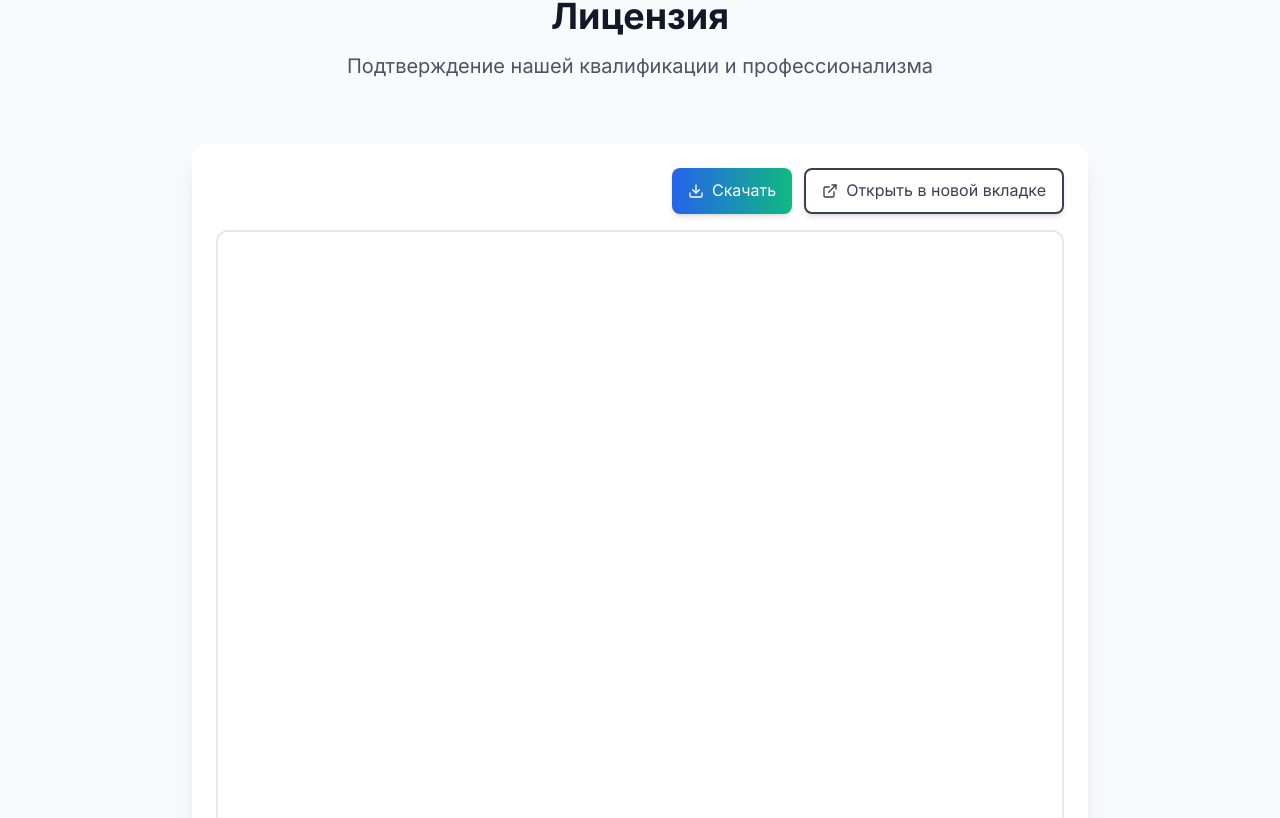
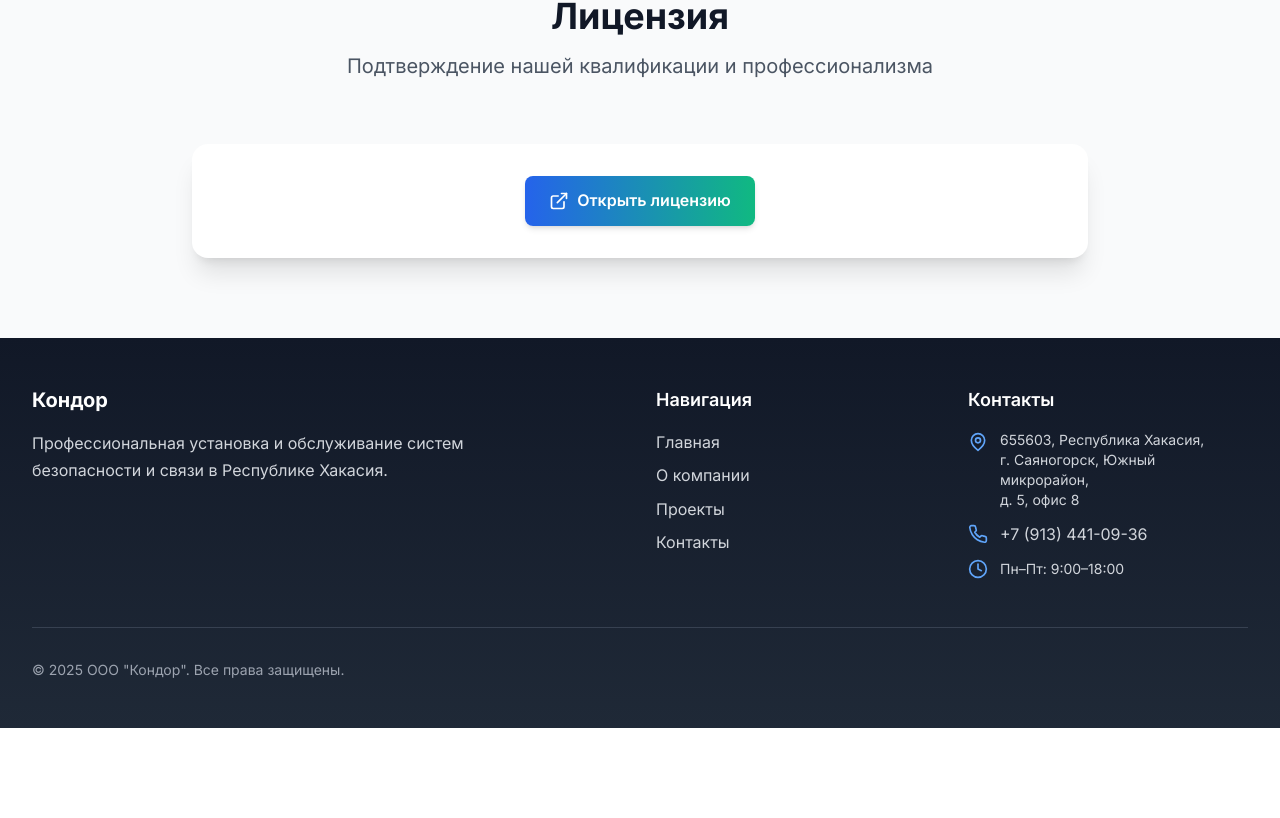
Before and after one commit to VS-server1/sayan, a React (Vite) app: page /about in a window 1280 px wide. Shown: the part 2042-2860 px from the top of the page. After the commit the page ends 2770 px from the top, so only its background shows below. Built offline with nearby package versions, Linux system fonts and the light colour scheme.

Commit message:
Updated About.tsx

```diff
--- a/src/pages/About.tsx
+++ b/src/pages/About.tsx
@@ -8,7 +8,6 @@ import {
   Heart,
   Zap,
   CheckCircle,
-  Download,
   ExternalLink
 } from 'lucide-react';
 
@@ -161,35 +160,16 @@ export const About: React.FC = () => {
           </div>
 
           <div className="max-w-4xl mx-auto">
-            <div className="bg-white rounded-2xl p-6 shadow-xl">
-              <div className="mb-4 flex justify-end space-x-3">
-                <a
-                  href="/license.pdf"
-                  download
-                  className="inline-flex items-center px-4 py-2 bg-gradient-to-r from-blue-600 to-emerald-500 text-white rounded-lg hover:from-blue-700 hover:to-emerald-600 transition-all duration-300 transform hover:scale-105 shadow-md"
-                >
-                  <Download className="h-4 w-4 mr-2" />
-                  Скачать
-                </a>
+            <div className="bg-white rounded-2xl p-8 shadow-xl text-center">
               <a
                 href="/license.pdf"
                 target="_blank"
                 rel="noopener noreferrer"
-                  className="inline-flex items-center px-4 py-2 bg-white border-2 border-gray-700 text-gray-700 rounded-lg hover:bg-gray-50 transition-all duration-300 transform hover:scale-105 shadow-md"
+                className="inline-flex items-center px-6 py-3 bg-gradient-to-r from-blue-600 to-emerald-500 text-white rounded-lg hover:from-blue-700 hover:to-emerald-600 transition-all duration-300 transform hover:scale-105 shadow-md font-semibold"
               >
-                  <ExternalLink className="h-4 w-4 mr-2" />
-                  Открыть в новой вкладке
+                <ExternalLink className="h-5 w-5 mr-2" />
+                Открыть лицензию
               </a>
-              </div>
-
-              <div className="w-full h-screen max-h-screen overflow-hidden rounded-xl border-2 border-gray-200">
-                <iframe
-                  src="/license.pdf"
-                  className="w-full h-full"
-                  title="Лицензия компании Кондор"
-                  style={{ minHeight: '800px' }}
-                />
-              </div>
             </div>
           </div>
         </div>
```
Lines whose indentation alone changed are shown as unchanged.
